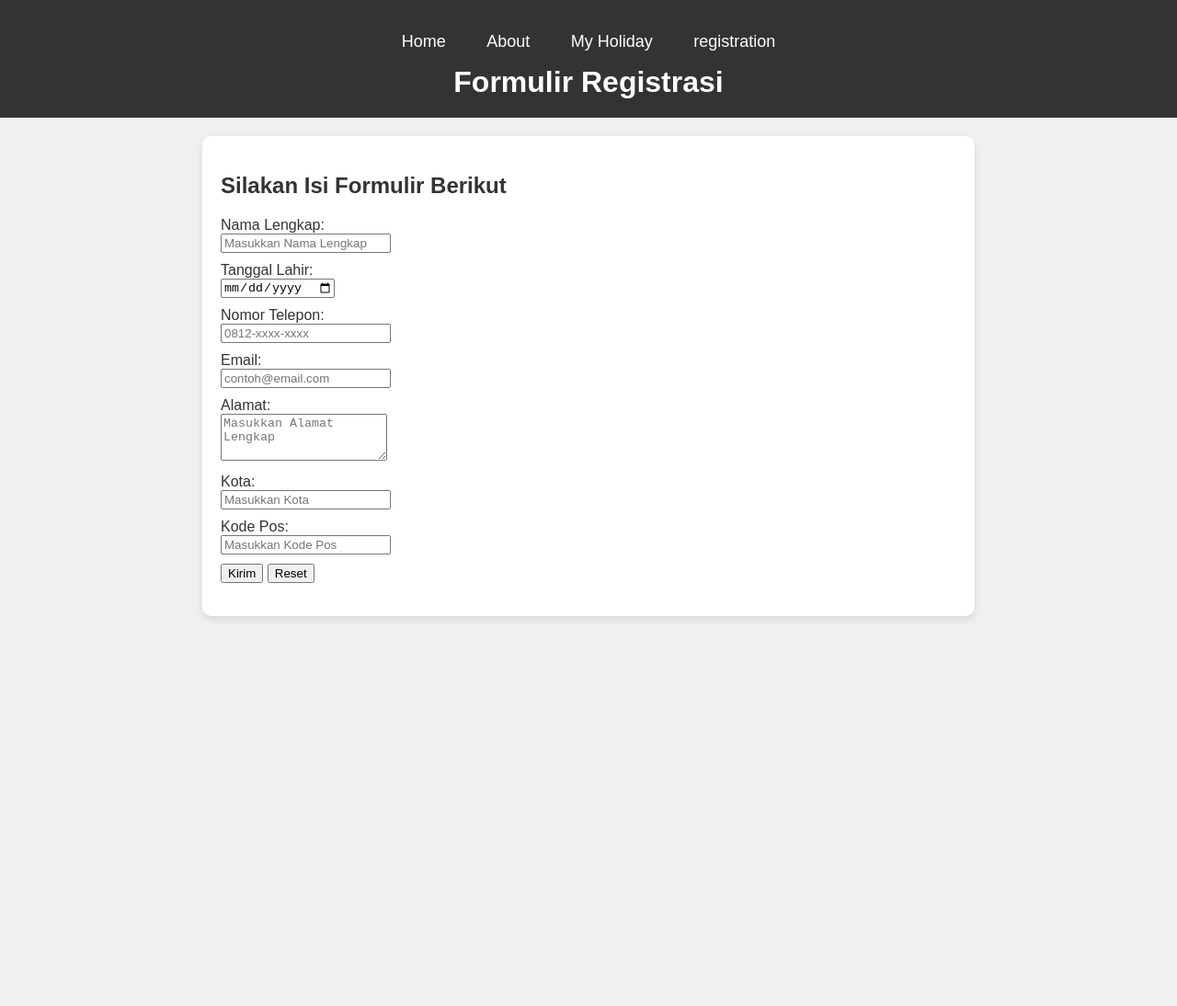
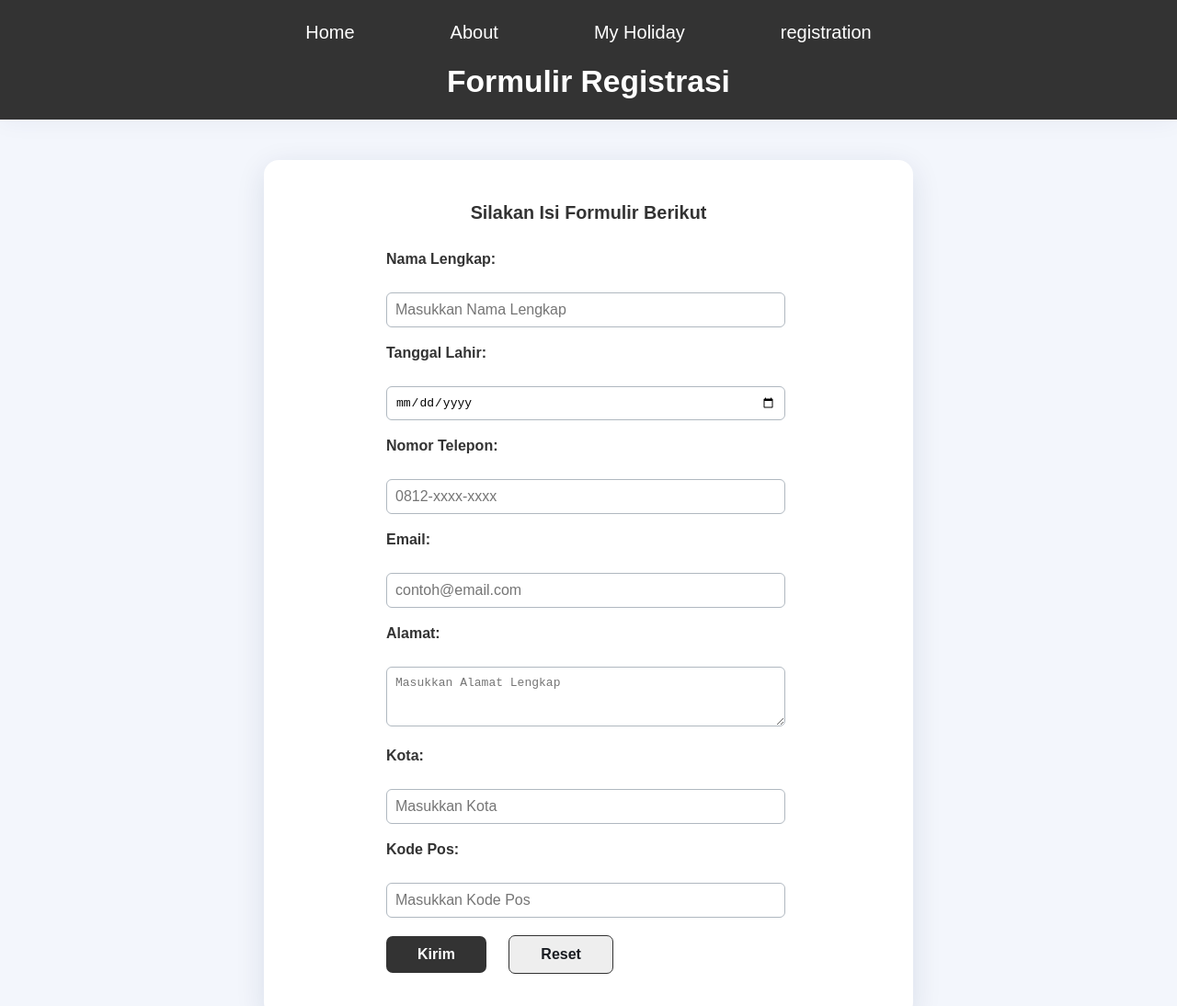
Before and after one commit to 2482014-rgb/MID_Project-WEB1-MyResponsivewebsite-2482014, a plain HTML site: page registration.html in a window 1280 px wide. Shown: the top 1094 px of the page at 92% size. Before the commit the page ends 800 px from the top, so only its background shows below. Drawn offline with Linux system fonts and the light colour scheme.

Commit message:
merubah file registration

```diff
--- a/registration.html
+++ b/registration.html
@@ -8,6 +8,154 @@
     <link rel="icon" href="spiderman.ico" type="image/x-icon">
     <!-- Gunakan CSS yang sama seperti halaman lain -->
     <link rel="stylesheet" href="registration.css">
+
+    <style>
+      body {
+        font-family: 'Arial', sans-serif;
+        margin: 0;
+        padding: 0;
+        background: #f3f6fc;
+        color: #333;
+        min-height: 100vh;
+      }
+      header {
+        background: #333;
+        color: #fff;
+        text-align: center;
+        padding: 0 0 22px 0;
+        box-shadow: 0 2px 25px rgba(30,40,90,0.05);
+      }
+      nav {
+        max-width: 1040px;
+        margin: 0 auto;
+        padding: 0;
+        display: flex;
+        justify-content: center;
+        align-items: center;
+        height: 70px;
+        background: #333;
+      }
+      nav a {
+        color: #fff;
+        text-decoration: none;
+        padding: 0 32px;
+        font-weight: 500;
+        font-size: 20px;
+        line-height: 70px;
+        display: inline-block;
+        transition: background .15s;
+        border-radius: 8px;
+      }
+      nav a:hover, nav a.active {
+        background: #333;
+        color: #fff;
+      }
+      h1 {
+        font-size: 2.1em;
+        font-weight: bold;
+        margin-top: 18px;
+        margin-bottom: 6px;
+      }
+      section {
+        max-width: 650px;
+        margin: 44px auto 38px auto;
+        padding: 30px 28px 28px 28px;
+        background: #fff;
+        border-radius: 16px;
+        box-shadow: 0 8px 32px rgba(20,40,80,0.11);
+        display: flex;
+        flex-direction: column;
+        align-items: center;
+      }
+      h2 {
+        color: #333;
+        font-size: 1.24em;
+        margin-bottom: 20px;
+        text-align: center;
+      }
+      form {
+        width: 100%;
+        max-width: 440px;
+        margin: 0 auto;
+        background: inherit;
+      }
+      ul {
+        list-style-type: none;
+        padding: 0;
+        margin: 0;
+      }
+      li {
+        margin-bottom: 19px;
+      }
+      label {
+        font-weight: 600;
+        color: #333;
+        display: block;
+        margin-bottom: 7px;
+      }
+      input[type="text"],
+      input[type="email"],
+      input[type="tel"],
+      input[type="date"],
+      textarea {
+        width: 94%;
+        padding: 9px;
+        margin-top: 2px;
+        border: 1px solid #b0b8c0;
+        border-radius: 6px;
+        font-size: 1em;
+        transition: border-color .19s;
+      }
+      input:focus, textarea:focus {
+        border-color: #333;
+        outline: none;
+      }
+      textarea {
+        resize: vertical;
+      }
+      button {
+        padding: 11px 34px;
+        border-radius: 7px;
+        border: none;
+        font-size: 1em;
+        font-weight: 600;
+        cursor: pointer;
+        background-color: #333;
+        color: #fff;
+        margin-right: 20px;
+        transition: background .19s;
+      }
+      button[type="reset"] {
+        background: #eee;
+        color: #181b21;
+        border: 1px solid #333;
+        margin-right: 0;
+      }
+      button:hover {
+        background-color: #333;
+        color: #fff;
+      }
+      button[type="reset"]:hover {
+        background-color: #c6cce6;
+        color: #333;
+      }
+        footer {
+      background-color: #333;
+      color: white;
+      text-align: center;
+      padding: 15px 0;
+      margin-top: 30px;
+      font-size: 0.95em;
+      border-radius: 0 0 10px 10px;
+
+      }
+      @media (max-width:700px) {
+        section { max-width:97vw; padding: 14px 3vw;}
+        nav a { padding: 0 14px; font-size: 1em; line-height: 44px;}
+        h1 { font-size: 1.2em;}
+        form { max-width: 98vw;}
+      }
+    </style>
 </head>
 
 <body>
```
